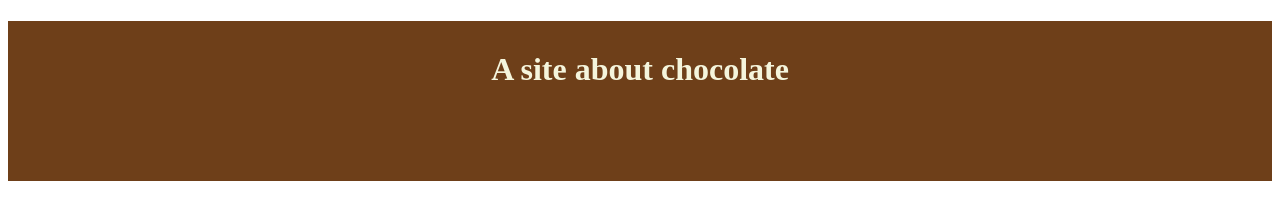
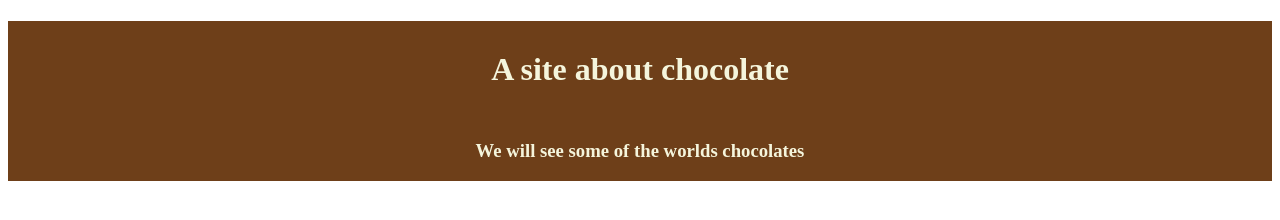
Before and after one commit to lwissal/wissalWEB2GitTest, a plain HTML site: page index.html in a window 1280 px wide. Drawn offline with Linux system fonts and the light colour scheme.

Commit message:
third commit

```diff
--- a/index.html
+++ b/index.html
@@ -12,6 +12,7 @@
 <body>
     <div class="jumbotron">
         <h1>A site about chocolate</h1>
+        <h3>We will see some of the worlds chocolates</h3>
     </div>
 </body>
 
```
